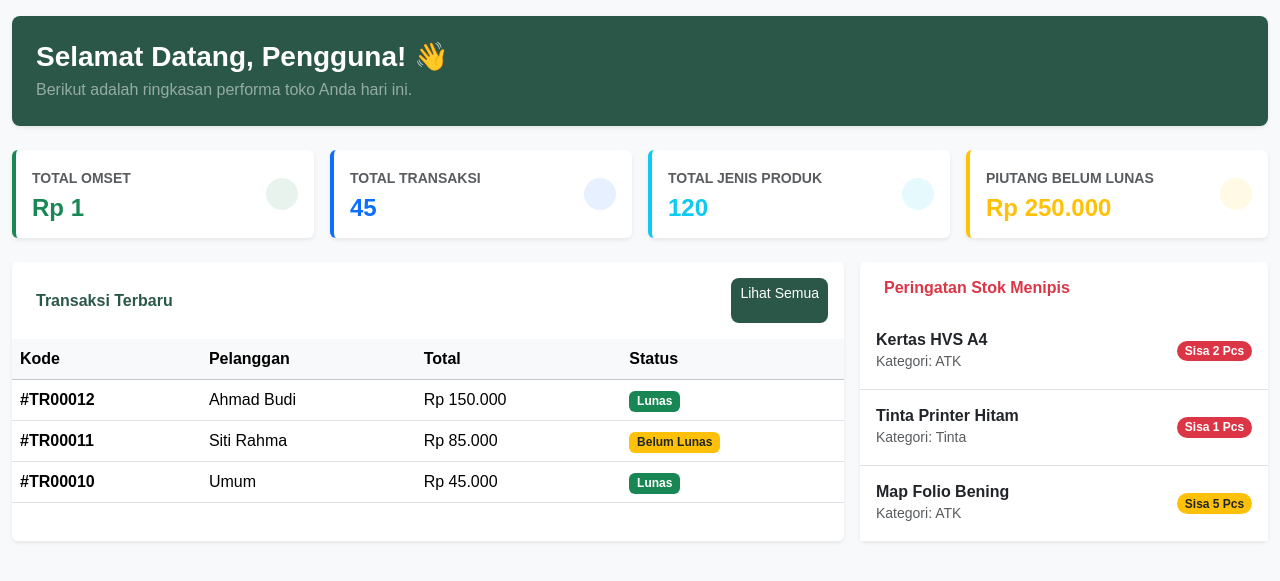
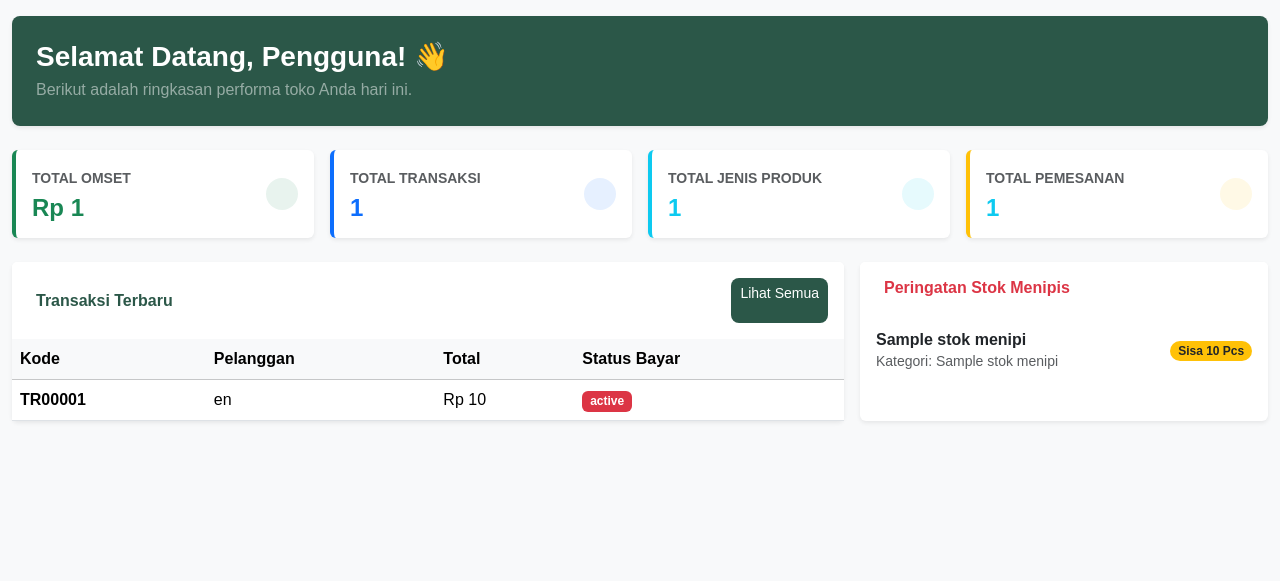
Before and after one commit to Tutsnaa/simpp, a PHP site: the page made by app/views/dashboard/home.php in a window 1280 px wide. Shown: the top 581 px of the page. Run offline with PHP 8.4, Linux system fonts and the light colour scheme; the template is opened without the code that fills it: most values are stand-ins (such as "Sample title", 1, 10 or a date in 2020).

Commit message:
Dashboard-Home-5/8/2026

```diff
--- a/app/views/dashboard/home.php
+++ b/app/views/dashboard/home.php
@@ -38,7 +38,9 @@
                     <div class="d-flex align-items-center justify-content-between">
                         <div>
                             <span class="text-muted small fw-bold text-uppercase">Total Transaksi</span>
-                            <h4 class="mb-0 fw-bold mt-1 text-primary">45</h4>
+                            <h4 class="mb-0 fw-bold mt-1 text-primary">
+                                <?= number_format($totalTransaksi ?? 0, 0, ',', '.'); ?>
+                            </h4>
                         </div>
                         <div class="p-3 rounded-circle bg-primary bg-opacity-10 text-primary">
                             <i class="fas fa-shopping-cart fa-2x"></i>
@@ -55,7 +57,9 @@
                     <div class="d-flex align-items-center justify-content-between">
                         <div>
                             <span class="text-muted small fw-bold text-uppercase">Total Jenis Produk</span>
-                            <h4 class="mb-0 fw-bold mt-1 text-info">120</h4>
+                            <h4 class="mb-0 fw-bold mt-1 text-info">
+                                <?= number_format($totalBarang ?? 0, 0, ',', '.'); ?>
+                            </h4>
                         </div>
                         <div class="p-3 rounded-circle bg-info bg-opacity-10 text-info">
                             <i class="fas fa-box fa-2x"></i>
@@ -65,14 +69,16 @@
             </div>
         </div>
 
-        <!-- Card 4: Sisa Pembayaran (Piutang) -->
+        <!-- Card 4: Total Pemesanan -->
         <div class="col-12 col-sm-6 col-xl-3">
             <div class="card border-0 shadow-sm h-100 border-start border-4 border-warning">
                 <div class="card-body">
                     <div class="d-flex align-items-center justify-content-between">
                         <div>
-                            <span class="text-muted small fw-bold text-uppercase">Piutang Belum Lunas</span>
-                            <h4 class="mb-0 fw-bold mt-1 text-warning">Rp 250.000</h4>
+                            <span class="text-muted small fw-bold text-uppercase">Total Pemesanan</span>
+                            <h4 class="mb-0 fw-bold mt-1 text-info">
+                                <?= number_format($totalPemesanan ?? 0, 0, ',', '.'); ?>
+                            </h4>
                         </div>
                         <div class="p-3 rounded-circle bg-warning bg-opacity-10 text-warning">
                             <i class="fas fa-hand-holding-usd fa-2x"></i>
@@ -93,7 +99,7 @@
                     <h6 class="m-0 fw-bold" style="color: #2b5748;">
                         <i class="fas fa-history me-2"></i>Transaksi Terbaru
                     </h6>
-                    <a href="index.php?page=transaksi" class="btn btn-sm text-white"
+                    <a href="index.php?controller=transaksi&action=index" class="btn btn-sm text-white"
                         style="background-color: #2b5748;">Lihat Semua</a>
                 </div>
                 <div class="card-body p-0">
@@ -104,29 +110,37 @@
                                     <th>Kode</th>
                                     <th>Pelanggan</th>
                                     <th>Total</th>
-                                    <th>Status</th>
+                                    <th>Status Bayar</th>
                                 </tr>
                             </thead>
                             <tbody>
-                                <!-- Contoh Data Statis (Nanti di-loop dari DB) -->
+                                <?php if (!empty($transaksiTerbaru)): ?>
+                                <?php foreach ($transaksiTerbaru as $row): ?>
                                 <tr>
-                                    <td><span class="fw-bold">#TR00012</span></td>
-                                    <td>Ahmad Budi</td>
-                                    <td>Rp 150.000</td>
-                                    <td><span class="badge bg-success">Lunas</span></td>
+                                    <td>
+                                        <span class="fw-bold">
+                                            TR<?= str_pad($row['id_transaksi'], 5, "0", STR_PAD_LEFT); ?>
+                                        </span>
+                                    </td>
+                                    <td><?= htmlspecialchars($row['nama_pelanggan'] ?? 'Umum'); ?></td>
+                                    <td>Rp <?= number_format($row['total'], 0, ",", "."); ?></td>
+                                    <td>
+                                        <?php if ($row['status_pembayaran'] == "Lunas"): ?>
+                                        <span class="badge bg-success">Lunas</span>
+                                        <?php elseif ($row['status_pembayaran'] == "DP"): ?>
+                                        <span class="badge bg-warning text-dark">DP</span>
+                                        <?php else: ?>
+                                        <span
+                                            class="badge bg-danger"><?= htmlspecialchars($row['status_pembayaran']); ?></span>
+                                        <?php endif; ?>
+                                    </td>
                                 </tr>
+                                <?php endforeach; ?>
+                                <?php else: ?>
                                 <tr>
-                                    <td><span class="fw-bold">#TR00011</span></td>
-                                    <td>Siti Rahma</td>
-                                    <td>Rp 85.000</td>
-                                    <td><span class="badge bg-warning text-dark">Belum Lunas</span></td>
+                                    <td colspan="4" class="text-center text-muted py-3">Belum ada transaksi terbaru</td>
                                 </tr>
-                                <tr>
-                                    <td><span class="fw-bold">#TR00010</span></td>
-                                    <td>Umum</td>
-                                    <td>Rp 45.000</td>
-                                    <td><span class="badge bg-success">Lunas</span></td>
-                                </tr>
+                                <?php endif; ?>
                             </tbody>
                         </table>
                     </div>
@@ -142,29 +156,34 @@
                         <i class="fas fa-exclamation-triangle me-2"></i>Peringatan Stok Menipis
                     </h6>
                 </div>
-                <div class="card-body p-0">
+
+                <!-- Tambahkan style max-height dan overflow-y: auto di sini -->
+                <div class="card-body p-0" style="max-height: 350px; overflow-y: auto;">
                     <ul class="list-group list-group-flush">
+                        <?php if (!empty($stokMenipis)): ?>
+                        <?php foreach ($stokMenipis as $item): ?>
                         <li class="list-group-item d-flex justify-content-between align-items-center py-3">
                             <div>
-                                <h6 class="my-0 fw-bold">Kertas HVS A4</h6>
-                                <small class="text-muted">Kategori: ATK</small>
+                                <h6 class="my-0 fw-bold"><?= htmlspecialchars($item['nama_barang']); ?></h6>
+                                <small class="text-muted">
+                                    Kategori: <?= htmlspecialchars($item['nama_kategori'] ?? 'Umum'); ?>
+                                </small>
                             </div>
-                            <span class="badge bg-danger rounded-pill">Sisa 2 Pcs</span>
+                            <?php if ($item['jumlah'] <= 0): ?>
+                            <span class="badge bg-danger rounded-pill">Habis</span>
+                            <?php elseif ($item['jumlah'] <= 3): ?>
+                            <span class="badge bg-danger rounded-pill">Sisa <?= $item['jumlah']; ?> Pcs</span>
+                            <?php else: ?>
+                            <span class="badge bg-warning text-dark rounded-pill">Sisa <?= $item['jumlah']; ?>
+                                Pcs</span>
+                            <?php endif; ?>
                         </li>
-                        <li class="list-group-item d-flex justify-content-between align-items-center py-3">
-                            <div>
-                                <h6 class="my-0 fw-bold">Tinta Printer Hitam</h6>
-                                <small class="text-muted">Kategori: Tinta</small>
-                            </div>
-                            <span class="badge bg-danger rounded-pill">Sisa 1 Pcs</span>
+                        <?php endforeach; ?>
+                        <?php else: ?>
+                        <li class="list-group-item text-center text-muted py-4">
+                            <i class="fas fa-check-circle text-success me-1"></i> Semua stok aman
                         </li>
-                        <li class="list-group-item d-flex justify-content-between align-items-center py-3">
-                            <div>
-                                <h6 class="my-0 fw-bold">Map Folio Bening</h6>
-                                <small class="text-muted">Kategori: ATK</small>
-                            </div>
-                            <span class="badge bg-warning text-dark rounded-pill">Sisa 5 Pcs</span>
-                        </li>
+                        <?php endif; ?>
                     </ul>
                 </div>
             </div>
```
Also changed, not shown: app/controllers/DashboardController.php (+21 -1 lines), app/models/BarangModel.php (+31 -0 lines), app/models/TransaksiModel.php (+45 -1 lines).
